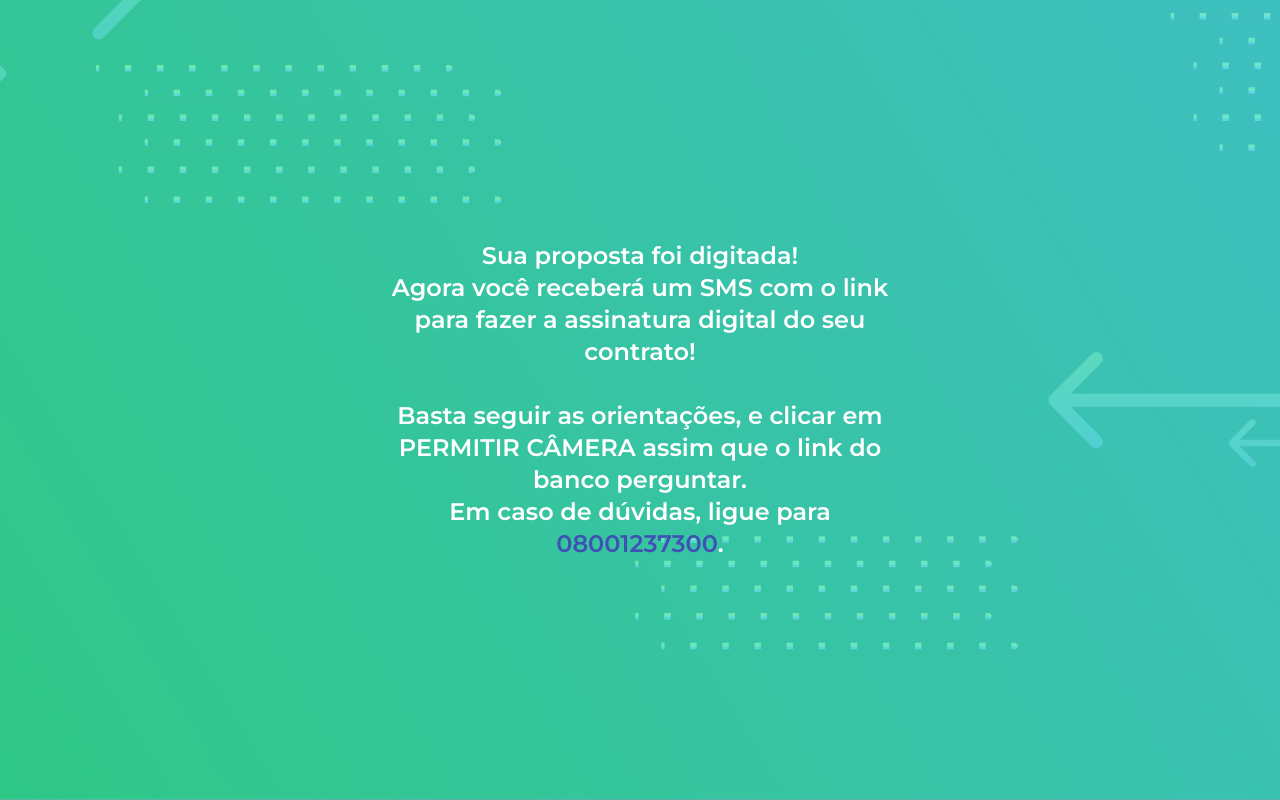
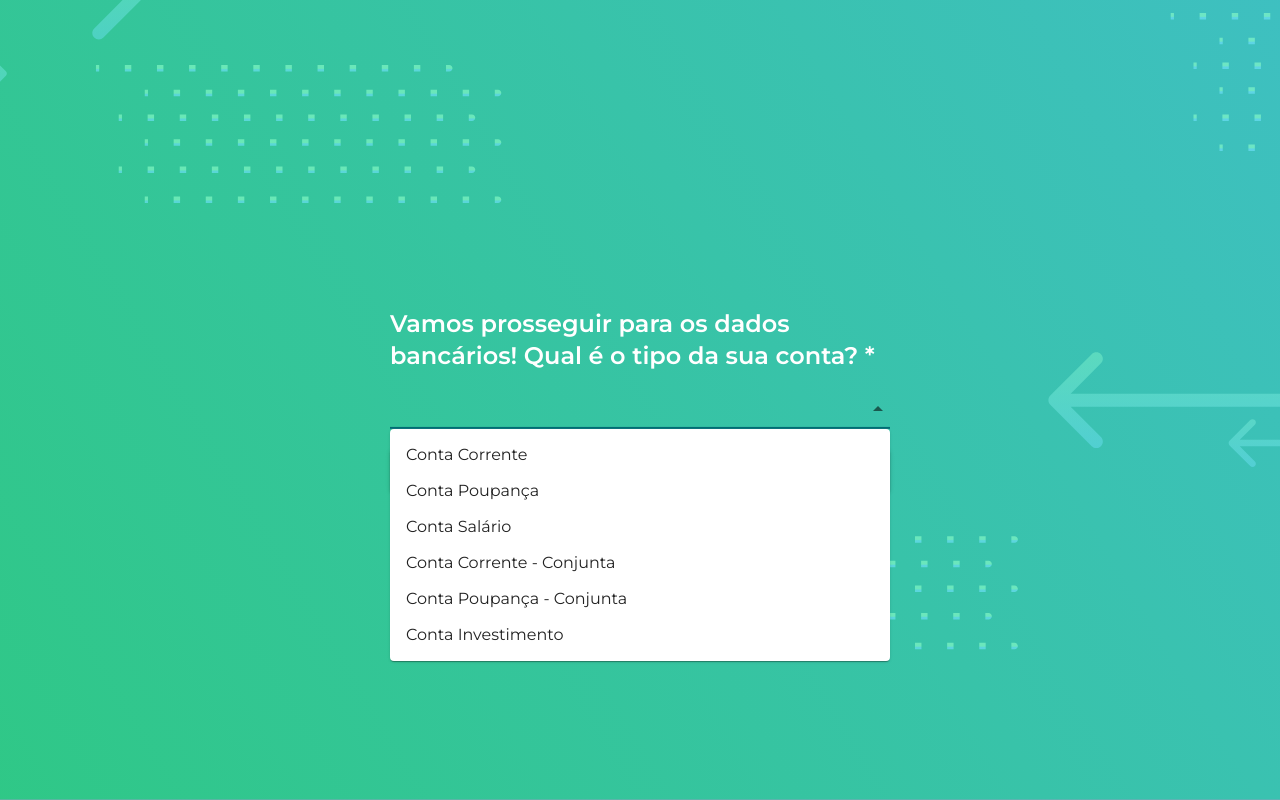
Before and after one commit to NorkulM/SimCrediReact, a React (Create React App) app: page / in a window 1280 px wide. Built offline with nearby package versions, Linux system fonts and the light colour scheme.

Commit message:
adding new form values

```diff
--- a/src/components/Form/Form.tsx
+++ b/src/components/Form/Form.tsx
@@ -9,7 +9,7 @@ import FormQuestion from "../FormQuestion";
 import StepsTransition from "../StepsTransition";
 import QUESTIONS from "./questions";
 
-const START_STEP: keyof IFormData = process.env.NODE_ENV === "development" ? "success" : "enabledFGTS";
+const START_STEP: keyof IFormData = process.env.NODE_ENV === "development" ? "accountType" : "enabledFGTS";
 
 const Form = () => {
     const [isLoading, setIsLoading] = useState(false);
--- a/src/components/Form/questions.ts
+++ b/src/components/Form/questions.ts
@@ -10,7 +10,7 @@ import UF_LIST from "./uf-list";
 const QUESTIONS: IQuestion[] = [
     {
         id: "enabledFGTS",
-        title: "Você solicitou o saque aniversário e autorizou o banco Safra no app do FGTS?",
+        title: "Você solicitou o saque aniversário e autorizou o Banco Pan no app do FGTS?",
         type: "yesOrNo",
         previousStep: scrollToEnableFGTSInfo,
         previousButtonMessage: "Ainda Não",
@@ -92,10 +92,22 @@ const QUESTIONS: IQuestion[] = [
         title: "Vamos prosseguir para os dados bancários! Qual é o tipo da sua conta?",
         options: [{
             title: "Conta Corrente",
-            value: "Conta Corrente",
+            value: "01",
         }, {
             title: "Conta Poupança",
-            value: "Poupança"
+            value: "02"
+        }, {
+            title: "Conta Salário",
+            value: "03"
+        }, {
+            title: "Conta Corrente - Conjunta",
+            value: "11",
+        }, {
+            title: "Conta Poupança - Conjunta",
+            value: "12",
+        }, {
+            title: "Conta Investimento",
+            value: "13",
         }],
     },
     {
```
Also changed, not shown: 1 other file (tests, documents, lock files or other folders).
